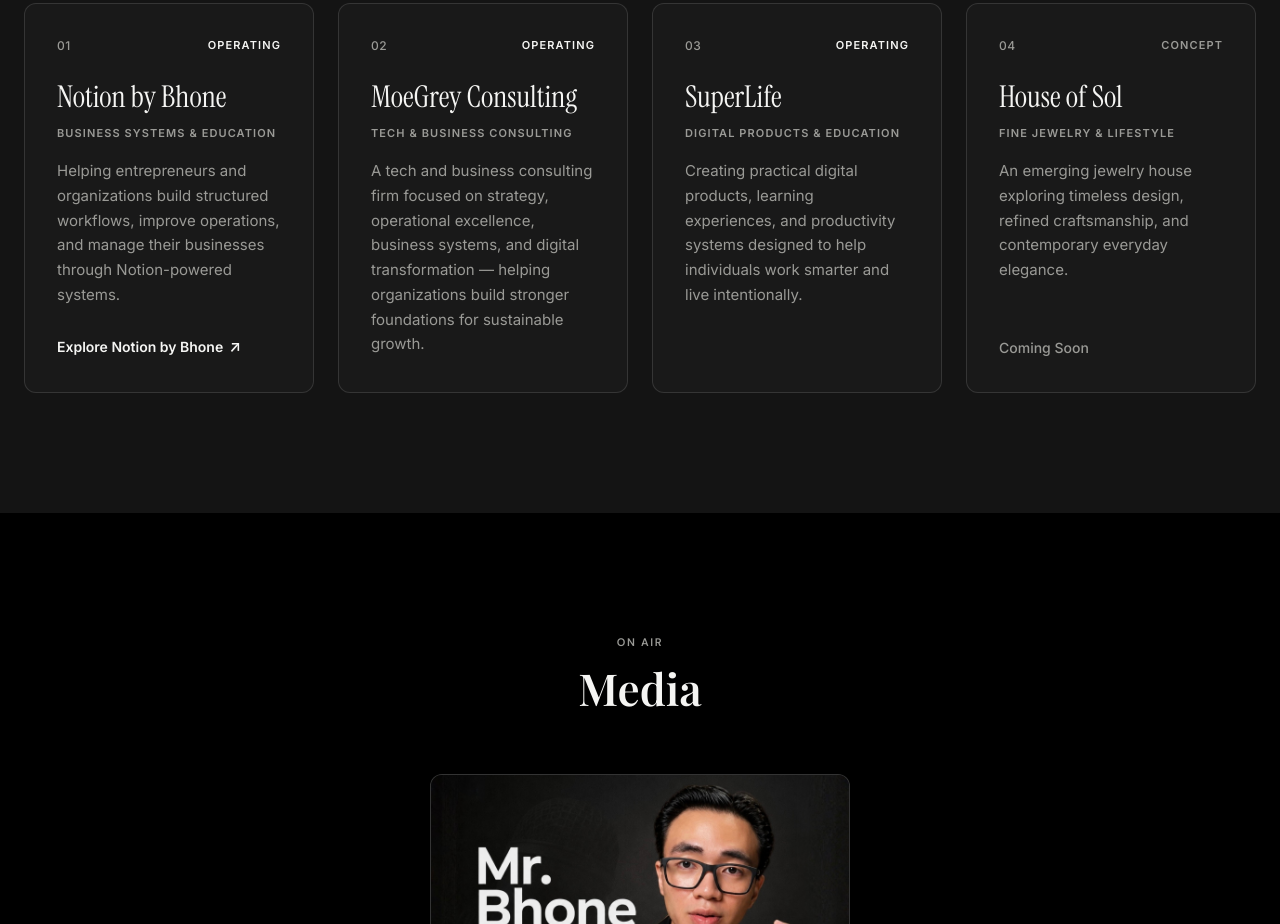
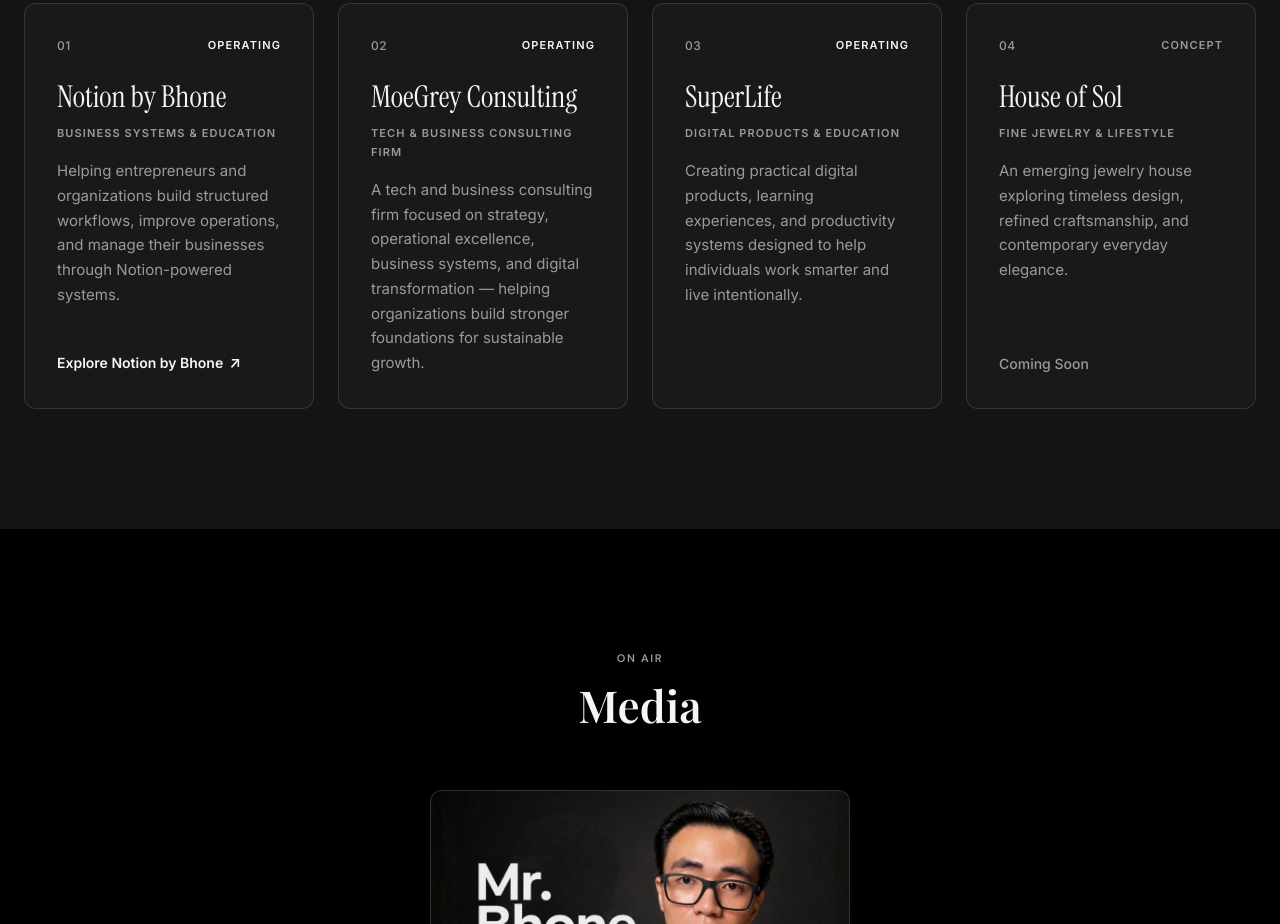
Before and after one commit to Bhonenyan/bhone-nyan-soe-website, a plain HTML site: page index.html in a window 1280 px wide. Shown: the part 1756-2680 px from the top of the page. Drawn offline with nearby package versions, Linux system fonts and the light colour scheme; a web font is replaced by a local one.

Commit message:
Add "Firm" to MoeGrey Consulting category label
Co-Authored-By: Claude Sonnet 5 <noreply@anthropic.com>
Claude-Session: https://claude.ai/code/session_01A96YkKtHxxrEsxms8mgULv

```diff
--- a/index.html
+++ b/index.html
@@ -104,7 +104,7 @@
             <span class="venture-card__status venture-card__status--operating">Operating</span>
           </div>
           <h3 class="venture-card__title">MoeGrey Consulting</h3>
-          <span class="venture-card__category">Tech &amp; Business Consulting</span>
+          <span class="venture-card__category">Tech &amp; Business Consulting Firm</span>
           <p class="venture-card__desc">A tech and business consulting firm focused on strategy, operational excellence, business systems, and digital transformation — helping organizations build stronger foundations for sustainable growth.</p>
         </div>
         <div class="venture-card reveal">
```
